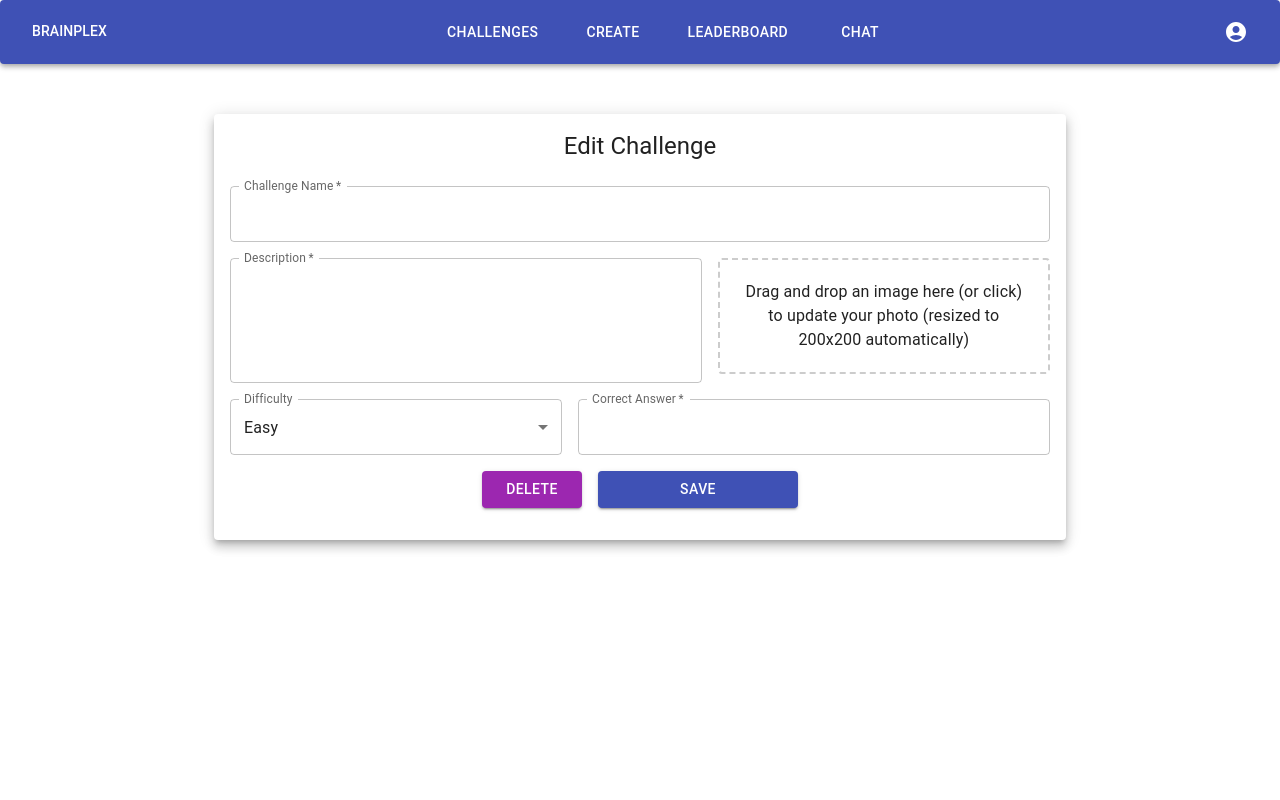
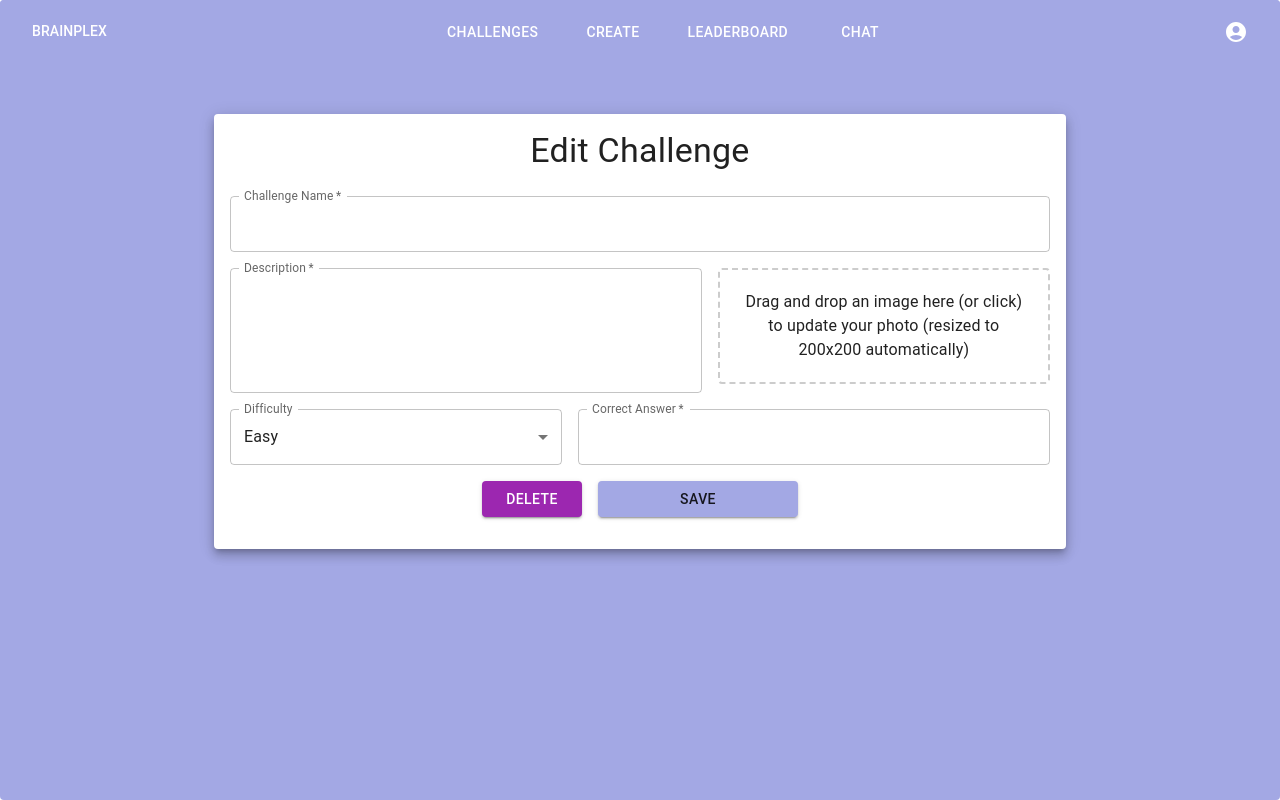
Before and after one commit to loyyo/CaptureTheFlag, a React (Vite) app: page /challenges/1/edit in a window 1280 px wide. Built offline with nearby package versions, Linux system fonts and the light colour scheme; no server answers; the database is empty; sample sign-in values are in the browser's storage.

Commit message:
feat: Background

```diff
--- a/src/App.css
+++ b/src/App.css
@@ -35,10 +35,6 @@
     max-width: 64vw;
     padding: 10px 20px;
     border-radius: 2.5rem;
-}
-
-.App-leaderboard {
-    overflow-x: hidden;
 }
 
 .header {
--- a/src/App.jsx
+++ b/src/App.jsx
@@ -1,6 +1,6 @@
 import "./App.css";
-import { useState, useEffect } from "react";
-import { Route, Routes, useLocation } from "react-router-dom";
+import {useState, useEffect} from "react";
+import {Route, Routes, useLocation} from "react-router-dom";
 import AllChallenges from "./pages/AllChallenges.jsx";
 import AddChallenge from "./pages/AddChallenge.jsx";
 import EditChallenge from "./pages/EditChallenge.jsx";
@@ -16,15 +16,15 @@ import Header from "./layout/Header.jsx";
 import PrivateRoute from "./contexts/PrivateRoute.jsx";
 import PrivateSubRoutes from "./contexts/PrivateSubRoutes.jsx";
 import LoggedInRoute from "./contexts/LoggedInRoute.jsx";
-import { CssBaseline, useMediaQuery, createTheme, ThemeProvider } from "@mui/material";
+import {CssBaseline, useMediaQuery, createTheme, ThemeProvider} from "@mui/material";
 import Challenge from "./pages/Challenge.jsx";
 import UserProfile from "./pages/UserProfile.jsx";
 import GlobalChat from "./pages/GlobalChat.jsx";
 import ForgotPassword from "./pages/ForgotPassword.jsx";
-import { useAuth } from "./contexts/AuthContext.jsx";
+import {useAuth} from "./contexts/AuthContext.jsx";
 
 function App() {
-	const { darkMode } = useAuth();
+    const {darkMode} = useAuth();
     const prefersDarkMode = useMediaQuery(
         darkMode === "true" ? "(prefers-color-scheme: dark)" : "(prefers-color-scheme: light)"
     );
@@ -32,9 +32,9 @@ function App() {
         palette: {
             mode: prefersDarkMode ? "dark" : "light",
             primary: {
-				light: prefersDarkMode ? "#3f4fa3" : "#7986cb",
-				main: prefersDarkMode ? "#2c387e" : "#3f51b5",
-				dark: prefersDarkMode ? "#212c6f" : "#303f9f",
+                light: prefersDarkMode ? "#3f4fa3" : "#FFFFFF",
+                main: prefersDarkMode ? "#2c387e" : "#A3A8E4",
+                dark: prefersDarkMode ? "#212c6f" : "#252028",
             },
         },
         components: {
@@ -85,8 +85,12 @@ function App() {
     return (
         <div className={leaderboard ? "App-leaderboard" : "App"}>
             <ThemeProvider theme={theme}>
-				<CssBaseline />
-				<Header />
+                <CssBaseline/>
+                <div style={{
+                    backgroundColor: theme.palette.primary.main,
+                    overflowX: 'hidden'
+                }}>
+                    <Header/>
                     <Routes>
                         {/* Home */}
                         <Route
@@ -94,7 +98,7 @@ function App() {
                             path="/"
                             element={
                                 <LoggedInRoute>
-								<Home />
+                                    <Home/>
                                 </LoggedInRoute>
                             }
                         />
@@ -104,7 +108,7 @@ function App() {
                             path="/challenges"
                             element={
                                 <PrivateRoute>
-								<AllChallenges />
+                                    <AllChallenges/>
                                 </PrivateRoute>
                             }
                         />
@@ -113,7 +117,7 @@ function App() {
                             path="/challenges/:challengeURL/edit"
                             element={
                                 <PrivateRoute>
-								<EditChallenge />
+                                    <EditChallenge/>
                                 </PrivateRoute>
                             }
                         />
@@ -122,7 +126,7 @@ function App() {
                             path="/challenge/add"
                             element={
                                 <PrivateRoute>
-								<AddChallenge />
+                                    <AddChallenge/>
                                 </PrivateRoute>
                             }
                         />
@@ -131,7 +135,7 @@ function App() {
                             path="/profile"
                             element={
                                 <PrivateRoute>
-								<Profile />
+                                    <Profile/>
                                 </PrivateRoute>
                             }
                         />
@@ -140,7 +144,7 @@ function App() {
                             path="/leaderboard"
                             element={
                                 <PrivateRoute>
-								<Leaderboard />
+                                    <Leaderboard/>
                                 </PrivateRoute>
                             }
                         />
@@ -149,7 +153,7 @@ function App() {
                             path="/profile/settings"
                             element={
                                 <PrivateRoute>
-								<EditProfile />
+                                    <EditProfile/>
                                 </PrivateRoute>
                             }
                         />
@@ -158,7 +162,7 @@ function App() {
                             path="/chat"
                             element={
                                 <PrivateRoute>
-								<GlobalChat />
+                                    <GlobalChat/>
                                 </PrivateRoute>
                             }
                         />
@@ -168,7 +172,7 @@ function App() {
                             path="/login"
                             element={
                                 <LoggedInRoute>
-								<Login />
+                                    <Login/>
                                 </LoggedInRoute>
                             }
                         />
@@ -177,7 +181,7 @@ function App() {
                             path="/register"
                             element={
                                 <LoggedInRoute>
-								<Register />
+                                    <Register/>
                                 </LoggedInRoute>
                             }
                         />
@@ -186,22 +190,23 @@ function App() {
                             path="/reset-password"
                             element={
                                 <LoggedInRoute>
-								<ForgotPassword />
+                                    <ForgotPassword/>
                                 </LoggedInRoute>
                             }
                         />
                         {/* Challenges */}
-					<Route exact path="/challenges" element={<PrivateSubRoutes />}>
-						<Route path=":challengeID" element={<Challenge />} />
+                        <Route exact path="/challenges" element={<PrivateSubRoutes/>}>
+                            <Route path=":challengeID" element={<Challenge/>}/>
                         </Route>
                         {/* Users */}
-					<Route exact path="/profiles" element={<PrivateSubRoutes />}>
-						<Route path=":userID" element={<UserProfile />} />
+                        <Route exact path="/profiles" element={<PrivateSubRoutes/>}>
+                            <Route path=":userID" element={<UserProfile/>}/>
                         </Route>
                         {/* Error - 404 page */}
-					<Route path="*" element={<ErrorPage />} />
+                        <Route path="*" element={<ErrorPage/>}/>
                     </Routes>
-				<Footer />
+                    <Footer/>
+                </div>
             </ThemeProvider>
         </div>
     );
--- a/src/layout/Header.jsx
+++ b/src/layout/Header.jsx
@@ -72,7 +72,13 @@ const Header = () => {
 
     return (
         <Box sx={{flexGrow: 1}}>
-            <AppBar color="primary" position="fixed">
+            <AppBar
+                color="primary"
+                position="fixed"
+                sx={{
+                    boxShadow: 'none',
+                }}
+            >
                 <Toolbar>
                     {/* Brainplex Logo/Button */}
                     <Button onClick={() => navigateTo('/challenges')}>
@@ -149,7 +155,10 @@ const Header = () => {
                     </Menu>
                 </Toolbar>
             </AppBar>
-            <Box sx={{mt: '90px'}}></Box>
+            <Box sx={{
+                mt: '90px',
+                backgroundColor: theme.palette.primary.main
+            }}></Box>
         </Box>
     );
 };
--- a/src/pages/AddChallenge.jsx
+++ b/src/pages/AddChallenge.jsx
@@ -72,7 +72,7 @@ export default function AddChallenge() {
     };
 
     return (
-        <Container component="main" maxWidth="md">
+        <Container component="main" maxWidth="md" sx={{height: 'calc(100vh - 90px)'}}>
             <Box sx={{mt: 8, display: "flex", flexDirection: "column", alignItems: "center"}}>
                 <Paper elevation={7} sx={{
                     padding: 2,
--- a/src/pages/EditChallenge.jsx
+++ b/src/pages/EditChallenge.jsx
@@ -1,4 +1,4 @@
-import { useState, useRef, useEffect } from 'react';
+import {useState, useRef, useEffect} from 'react';
 import {
     FormControl,
     Container,
@@ -18,15 +18,24 @@ import {
     InputLabel,
     Select,
     MenuItem,
-    Paper
+    Paper, useMediaQuery
 } from '@mui/material';
-import { useAuth } from '../contexts/AuthContext.jsx';
-import { useParams, useNavigate } from 'react-router-dom';
+import {useAuth} from '../contexts/AuthContext.jsx';
+import {useParams, useNavigate} from 'react-router-dom';
 import Dropzone from '../components/Dropzone';
+import {useTheme} from "@mui/material/styles";
 
 export default function EditChallenge() {
-    const { getSingleChallengeData, updateChallenge, deleteChallenge, singleChallengeData, getProfile, currentUserData, getAllChallengesData } = useAuth();
-    const { challengeURL } = useParams();
+    const {
+        getSingleChallengeData,
+        updateChallenge,
+        deleteChallenge,
+        singleChallengeData,
+        getProfile,
+        currentUserData,
+        getAllChallengesData
+    } = useAuth();
+    const {challengeURL} = useParams();
     const navigate = useNavigate();
 
     const [loading, setLoading] = useState(false);
@@ -41,6 +50,9 @@ export default function EditChallenge() {
     const [correctAnswer, setCorrectAnswer] = useState('');
     const [image, setImage] = useState();
     const [file, setFile] = useState(null);
+
+    const theme = useTheme();
+    const isMobile = useMediaQuery(theme.breakpoints.down('sm'));
 
     useEffect(() => {
         if (!currentUserData) {
@@ -144,7 +156,10 @@ export default function EditChallenge() {
         );
     } else {
         return (
-            <Container component="main" maxWidth="md">
+            <Container component="main" maxWidth="md" sx={{
+                mb: isMobile ? 30 : 0,
+                height: isMobile ? 'auto' : 'calc(100vh - 90px)'
+            }}>
                 <Box sx={{mt: 8, display: "flex", flexDirection: "column", alignItems: "center"}}>
                     <Paper elevation={7} sx={{
                         padding: 2,
@@ -154,9 +169,9 @@ export default function EditChallenge() {
                         flexDirection: "column",
                         alignItems: "center"
                     }}>
-                        <Typography component="h1" variant="h5">Edit Challenge</Typography>
+                        <Typography component="h1" variant="h4">Edit Challenge</Typography>
                         <Box component="form" onSubmit={handleSubmit} sx={{mt: 3}}>
-                            <Grid container spacing={2} >
+                            <Grid container spacing={2}>
                                 <Grid item xs={12}>
                                     <TextField
                                         required
--- a/src/pages/GlobalChat.jsx
+++ b/src/pages/GlobalChat.jsx
@@ -108,9 +108,9 @@ export default function GlobalChat() {
     }
 
     return (
-        <StyledContainer maxWidth='lg'>
+        <StyledContainer maxWidth='lg' sx={{height: 'calc(100vh - 90px)'}}>
             <CssBaseline/>
-            <Paper elevation={3} sx={{ padding: theme.spacing(3, 3, 0), width: '100%', mt: 3, mb: 3 }}>
+            <Paper elevation={3} sx={{padding: theme.spacing(3, 3, 0), width: '100%', mt: 3, mb: 3}}>
                 <Box mb={5}>
                     <Grid container direction='column'>
                         <Grid item xs={12}>
--- a/src/pages/UserProfile.jsx
+++ b/src/pages/UserProfile.jsx
@@ -101,7 +101,11 @@ export default function UserProfile() {
     const calculatePercentage = (solved, total) => (solved / total) * 100;
 
     return (
-        <Container component="main" maxWidth="lg" sx={{ mt:2, mb: isMobile ? 8 : 0 }}>
+        <Container component="main" maxWidth="lg" sx={{
+            mt: 2,
+            mb: isMobile ? 100 : 0,
+            height: isMobile ? 'auto' : 'calc(100vh - 90px)'
+        }}>
             <CssBaseline/>
             <Paper elevation={7} sx={{padding: 2, borderRadius: '4px'}}>
                 {/* Nagłówek strony i przyciski zakładek */}
```
Also changed, not shown: src/components/ChallengePage.jsx (+7 -1 lines), src/pages/AllChallenges.jsx (+19 -14 lines), src/pages/EditProfile.jsx (+14 -3 lines), src/pages/Leaderboard.jsx (+13 -13 lines), src/pages/Profile.jsx (+14 -4 lines). Lines whose indentation alone changed are shown as unchanged.
